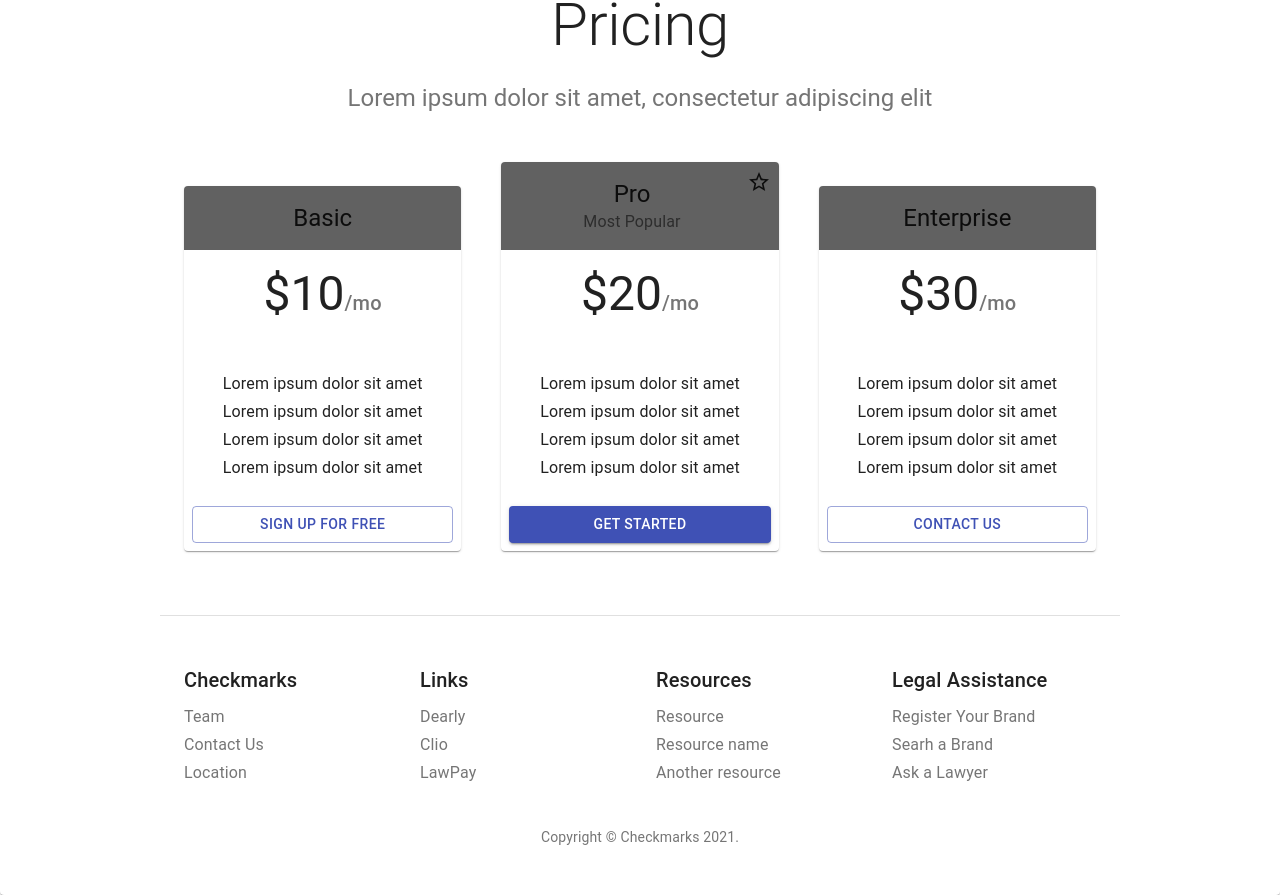
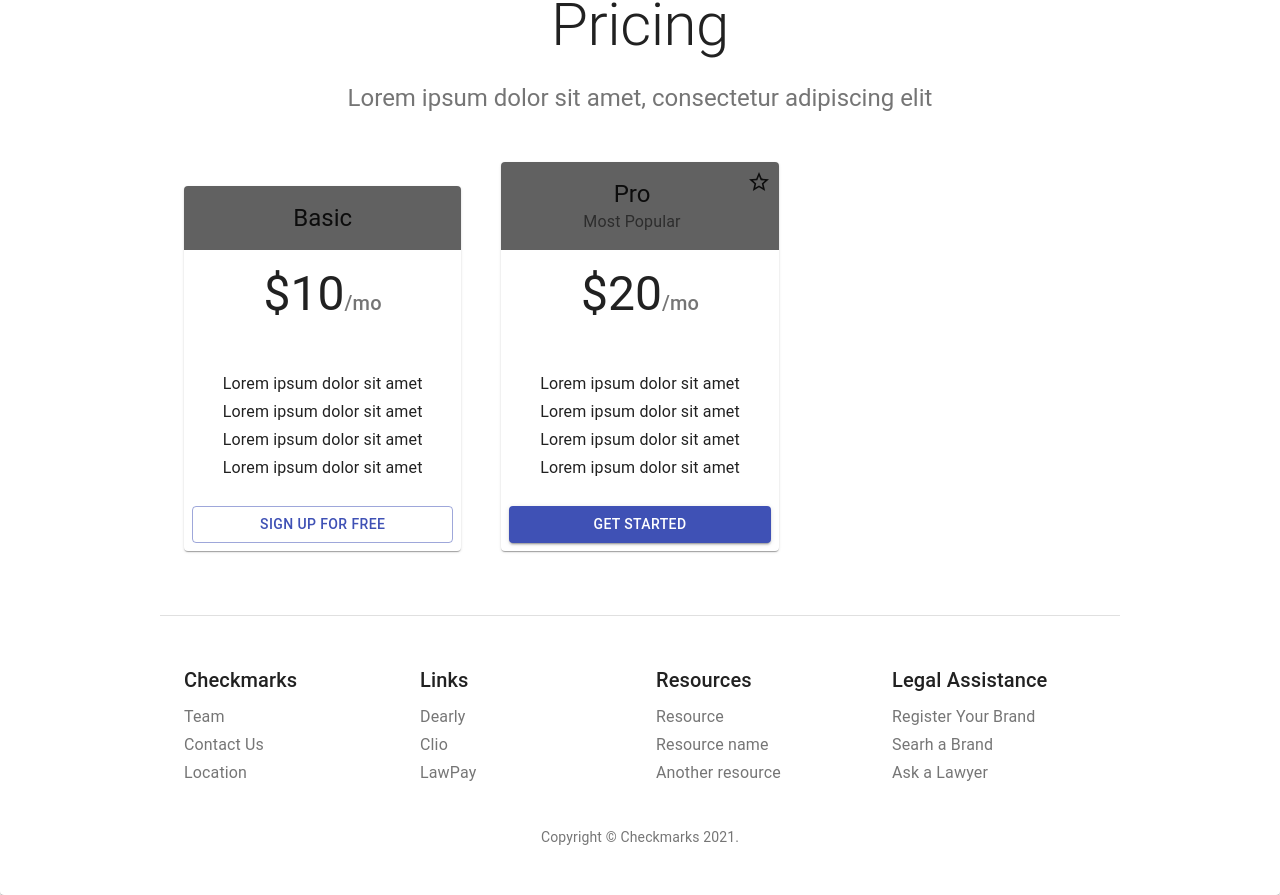
Before and after one commit to BCIT-SSD-2020-21/industry-project-checkmarks, a React (Create React App) app: page / in a window 1280 px wide. Shown: the part 2093-2988 px from the top of the page. Built offline with nearby package versions, Linux system fonts and the light colour scheme; no server answers.

Commit message:
remove the third tier; #143

```diff
--- a/src/components/LandingPage/Pricing.js
+++ b/src/components/LandingPage/Pricing.js
@@ -64,18 +64,6 @@ const tiers = [
         ],
         buttonText: 'Get started',
         buttonVariant: 'contained',
-    },
-    {
-        title: 'Enterprise',
-        price: '30',
-        description: [
-            'Lorem ipsum dolor sit amet',
-            'Lorem ipsum dolor sit amet',
-            'Lorem ipsum dolor sit amet',
-            'Lorem ipsum dolor sit amet',
-        ],
-        buttonText: 'Contact us',
-        buttonVariant: 'outlined',
     },
 ];
 
```
